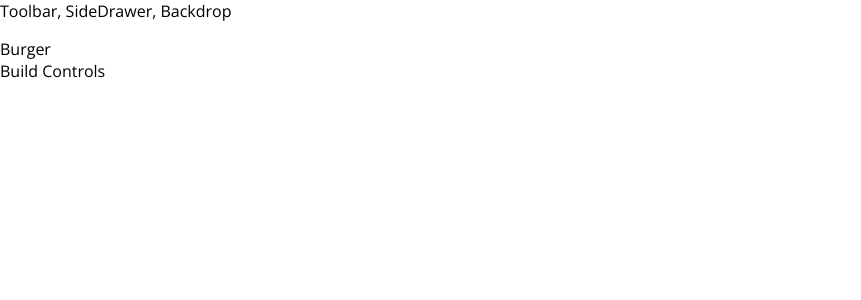
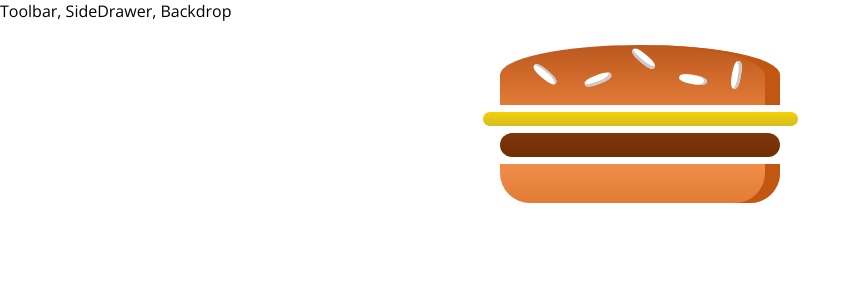
Before and after one commit to fcd1/burger-builder, a React (Create React App) app: page / in a window 1280 px wide. Shown: the top 300 px of the page, without its empty margins (0-861 px from the left). Built offline with nearby package versions, Linux system fonts and the light colour scheme.

Commit message:
End Sec 8, Lec 152: Starting the Burger Component

```diff
--- a/package.json
+++ b/package.json
@@ -3,6 +3,7 @@
   "version": "0.1.0",
   "private": true,
   "dependencies": {
+    "prop-types": "^15.7.2",
     "react": "^16.8.2",
     "react-dom": "^16.8.2",
     "react-scripts": "2.1.5"
--- /dev/null
+++ b/src/components/Burger/Burger.js
@@ -0,0 +1,17 @@
+import React from 'react';
+import styles from './Burger.module.css';
+import BurgerIngredient from './BurgerIngredient/BurgerIngredient';
+
+const burger = (props) => {
+    return (
+        <div className={styles.Burger}>
+            <BurgerIngredient type="bread-top" />
+            <BurgerIngredient type="cheese" />
+            <BurgerIngredient type="meat" />
+            <BurgerIngredient type="bread-bottom" />
+
+        </div>
+    );
+};
+
+export default burger;
--- /dev/null
+++ b/src/components/Burger/Burger.module.css
@@ -0,0 +1,30 @@
+.Burger {
+    width: 100%;
+    margin: auto;
+    height: 250px;
+    overflow: scroll;
+    text-align: center;
+    font-weight: bold;
+    font-size: 1.2rem;
+}
+
+@media (min-width: 1000px) and (min-height: 700px) {
+    .Burger {
+        width: 700px;
+        height: 600px;
+    }
+}
+
+@media (min-width: 500px) and (min-height: 401px) {
+    .Burger {
+        width: 450px;
+        height: 400px;
+    }
+}
+
+@media (min-width: 500px) and (min-height: 400px) {
+    .Burger {
+        width: 350px;
+        height: 300px;
+    }
+}
--- /dev/null
+++ b/src/components/Burger/BurgerIngredient/BurgerIngredient.js
@@ -0,0 +1,44 @@
+import React, {Component} from 'react';
+import styles from './BurgerIngredient.module.css';
+import PropTypes from 'prop-types';
+
+class BurgerIngredient extends Component {
+    render() {
+        let ingredient = null;
+        switch (this.props.type) {
+            case ('bread-bottom'):
+                ingredient = <div className={styles.BreadBottom}></div>;
+            break;
+            case ('bread-top'):
+                ingredient = (
+                    <div className={styles.BreadTop}>
+                        <div className={styles.Seeds1}></div>
+                        <div className={styles.Seeds2}></div>
+                    </div>
+                )
+            break;
+            case ('meat'):
+                    ingredient = <div className={styles.Meat}></div>
+            break;
+            case ('cheese'):
+                    ingredient = <div className={styles.Cheese}></div>
+            break;
+            case ('bacon'):
+                    ingredient = <div className={styles.Bacon}></div>
+            break;
+            case ('salad'):
+                    ingredient = <div className={styles.Salad}></div>
+            break;
+            default:
+                    ingredient = null;
+        }
+        return ingredient;
+    }
+
+}
+
+BurgerIngredient.propTypes = {
+    type: PropTypes.string.isRequired
+}
+
+export default BurgerIngredient;
--- /dev/null
+++ b/src/components/Burger/BurgerIngredient/BurgerIngredient.module.css
@@ -0,0 +1,113 @@
+.BreadBottom {
+    height: 13%;
+    width: 80%;
+    background: linear-gradient(#F08E4A, #e27b36);
+    border-radius: 0 0 30px 30px;
+    box-shadow: inset -15px 0 #c15711;
+    margin: 2% auto;
+}
+
+.BreadTop {
+    height: 20%;
+    width: 80%;
+    background: linear-gradient(#bc581e, #e27b36);
+    border-radius: 50% 50% 0 0;
+    box-shadow: inset -15px 0 #c15711;
+    margin: 2% auto;
+    position: relative;
+}
+
+.Seeds1 {
+    width: 10%;
+    height: 15%;
+    position: absolute;
+    background-color: white;
+    left: 30%;
+    top: 50%;
+    border-radius: 40%;
+    transform: rotate(-20deg);
+    box-shadow: inset -2px -3px #c9c9c9;
+}
+
+.Seeds1:after {
+    content: "";
+    width: 100%;
+    height: 100%;
+    position: absolute;
+    background-color: white;
+    left: -170%;
+    top: -260%;
+    border-radius: 40%;
+    transform: rotate(60deg);
+    box-shadow: inset -1px 2px #c9c9c9;
+  }
+
+.Seeds1:before {
+    content: "";
+    width: 100%;
+    height: 100%;
+    position: absolute;
+    background-color: white;
+    left: 180%;
+    top: -50%;
+    border-radius: 40%;
+    transform: rotate(60deg);
+    box-shadow: inset -1px -3px #c9c9c9;
+  }
+
+  .Seeds2 {
+    width: 10%;
+    height: 15%;
+    position: absolute;
+    background-color: white;
+    left: 64%;
+    top: 50%;
+    border-radius: 40%;
+    transform: rotate(10deg);
+    box-shadow: inset -3px 0 #c9c9c9;
+  }
+
+  .Seeds2:before {
+    content: "";
+    width: 100%;
+    height: 100%;
+    position: absolute;
+    background-color: white;
+    left: 150%;
+    top: -130%;
+    border-radius: 40%;
+    transform: rotate(90deg);
+    box-shadow: inset 1px 3px #c9c9c9;
+  }
+
+
+.Meat {
+    width: 80%;
+    height: 8%;
+    background: linear-gradient(#7f3608, #702e05);
+    margin: 2% auto;
+    border-radius: 15px;
+}
+
+.Cheese {
+    width: 90%;
+    height: 4.5%;
+    margin: 2% auto;
+    background: linear-gradient(#f4d004, #d6bb22);
+    border-radius: 20px;
+}
+
+.Salad {
+    width: 85%;
+    height: 7%;
+    margin: 2% auto;
+    background: linear-gradient(#228c1d, #91ce50);
+    border-radius: 20px;
+}
+
+.Bacon {
+    width: 80%;
+    height: 3%;
+    background: linear-gradient(#bf3813, #c45e38);
+    margin: 2% auto;
+}
--- a/src/containers/BurgerBuilder/BurgerBuilder.js
+++ b/src/containers/BurgerBuilder/BurgerBuilder.js
@@ -1,11 +1,12 @@
 import React, {Component} from 'react';
 import Aux from '../../hoc/Aux';
+import Burger from '../../components/Burger/Burger';
+
 class BurgerBuilder extends Component {
     render() {
         return(
             <Aux>
-                <div>Burger</div>
-                <div>Build Controls</div>
+                <Burger />
             </Aux>
         );
     }
```
